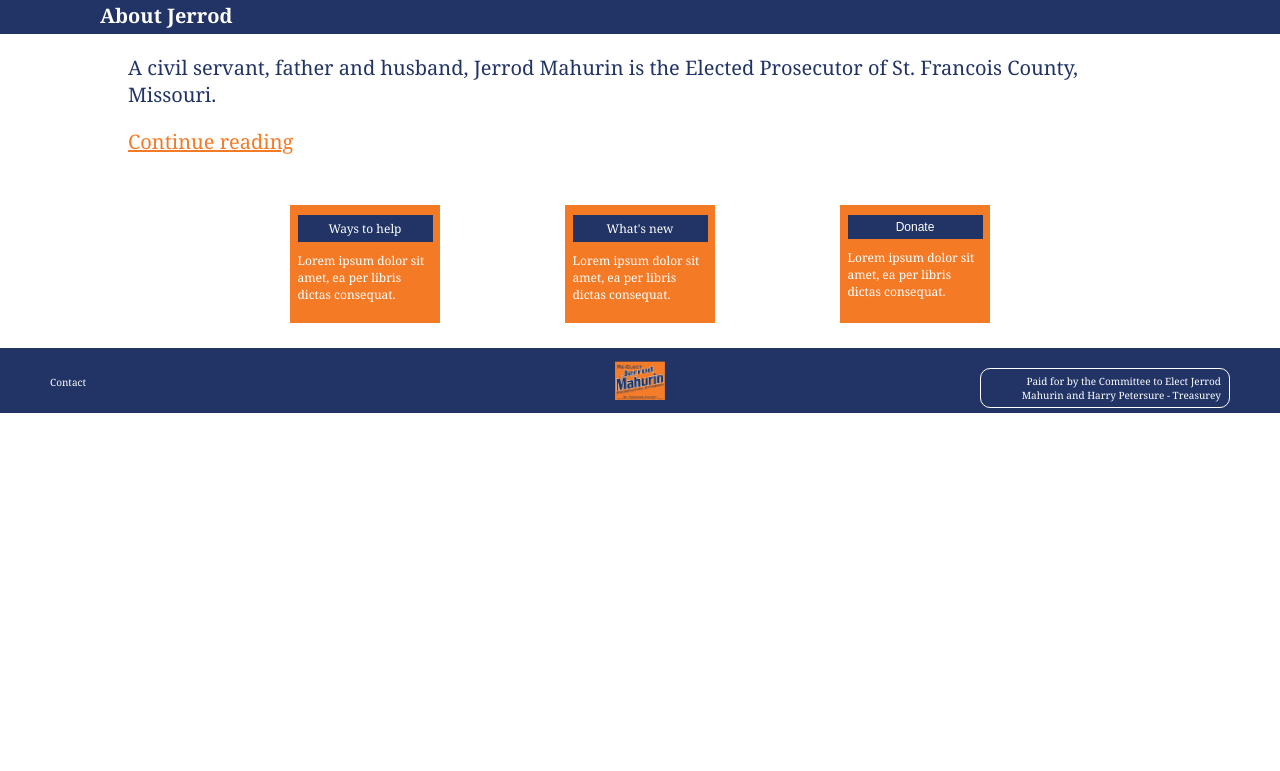
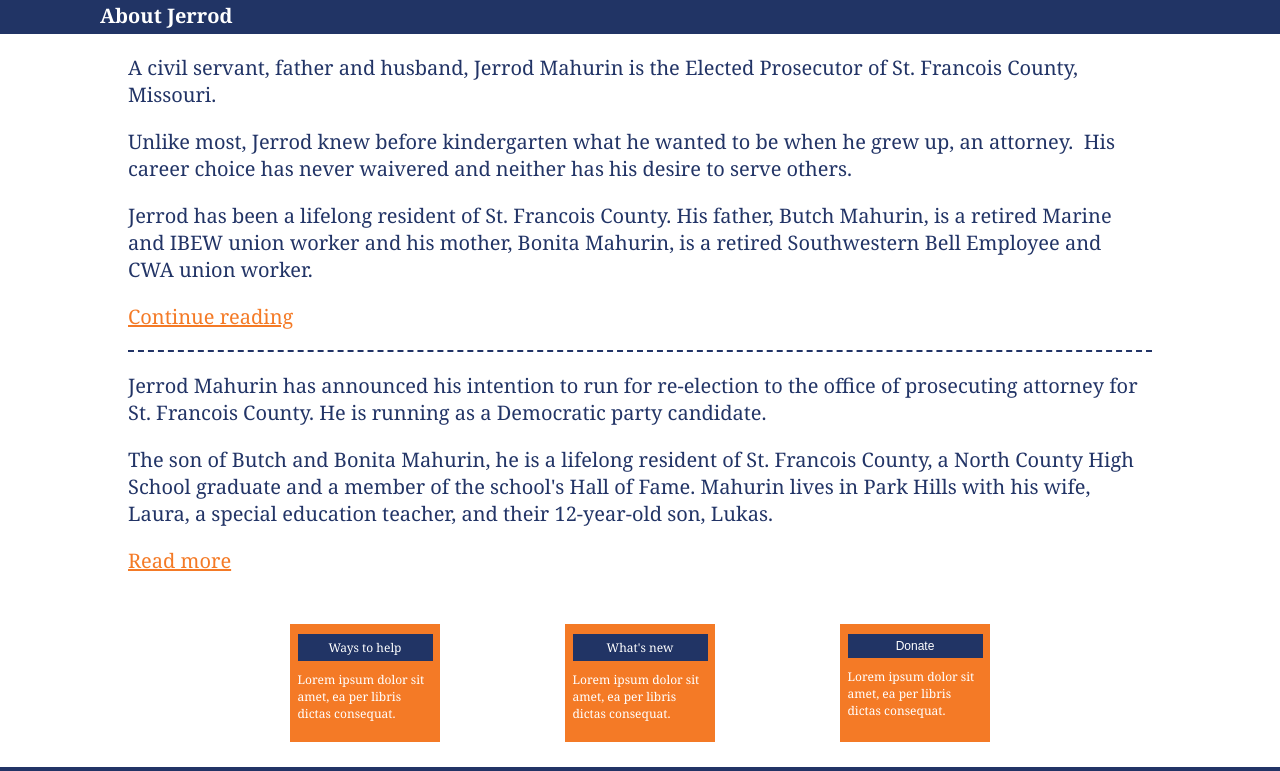
Before and after one commit to icespide/mahurin-website, a website: page index.html in a window 1280 px wide. Shown: the part 579-1350 px from the top of the page. Before the commit the page ends 992 px from the top, so only its background shows below. Drawn offline with Linux system fonts and the light colour scheme.

Commit message:
update: home page tweaks

```diff
--- a/css/styles.css
+++ b/css/styles.css
@@ -352,3 +352,7 @@ and (max-width : 650px) {
 .news-archive-link a:hover {
   text-decoration:underline;
 }
+
+.news-callout {
+  border-top:2px dashed #223466;
+}
--- a/index.html
+++ b/index.html
@@ -43,10 +43,24 @@
               <h1>About Jerrod</h1>
               <section class="content home">
                 <p>
-A civil servant, father and husband, Jerrod Mahurin is the Elected Prosecutor of St. Francois County, Missouri.<br />
-
+A civil servant, father and husband, Jerrod Mahurin is the Elected Prosecutor of St. Francois County, Missouri.
+                </p>
+                <p>
+                  Unlike most, Jerrod knew before kindergarten what he wanted to be when he grew up, an attorney.  His career choice has never waivered and neither has his desire to serve others.
+                </p>
+                <p>
+                  Jerrod has been a lifelong resident of St. Francois County. His father, Butch Mahurin, is a retired Marine and IBEW union worker and his mother, Bonita Mahurin, is a retired Southwestern Bell Employee and CWA union worker.
                 </p>
                 <p><a href="about.html">Continue reading</a></p>
+                <div class="news-callout">
+                  <p>
+                    Jerrod Mahurin has announced his intention to run for re-election to the office of prosecuting attorney for St. Francois County. He is running as a Democratic party candidate.
+                  </p>
+                  <p>
+                    The son of Butch and Bonita Mahurin, he is a lifelong resident of St. Francois County, a North County High School graduate and a member of the school's Hall of Fame. Mahurin lives in Park Hills with his wife, Laura, a special education teacher, and their 12-year-old son, Lukas.
+                  </p>
+                  <a href="http://dailyjournalonline.com/news/local/mahurin-seeks-re-election/article_20da37c6-d2c5-577e-95b7-336645395d41.html" target="_blank">Read more</a>
+                </div>
                 <section class="home-callouts">
                   <div class="callout">
                       <a href="get-involved.html">Ways to help</a>
```
